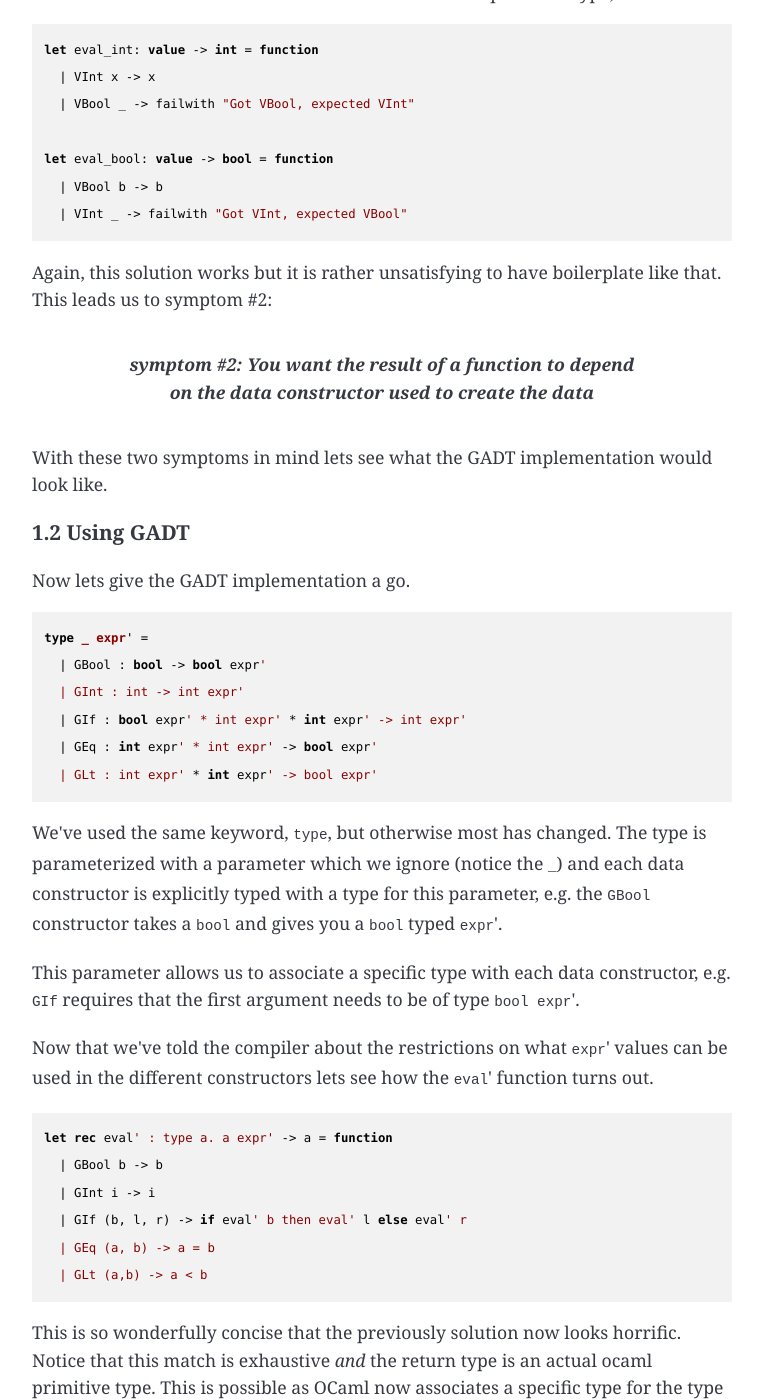
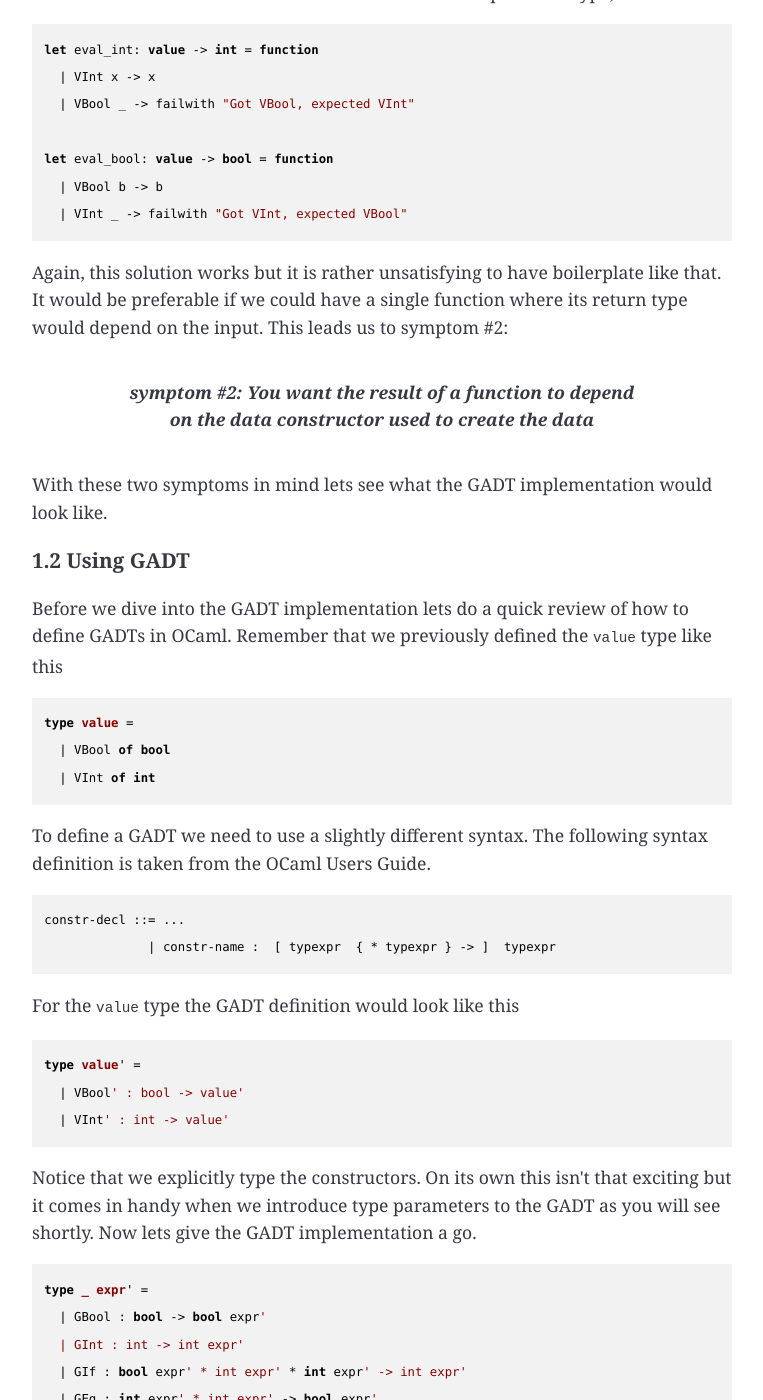
Before and after one commit to mads-hartmann/blog.mads-hartmann.com, a Jekyll site: the page built from _posts/2014-12-05-gadt-ocaml.html, in a window 1280 px wide and 1400 px high, scrolled down 3588 px. Shown: the whole window, without its empty margins (258-1021 px from the left). Built offline with Jekyll 4.4.1, drawn with Linux system fonts in a browser that asks for light colours; nearby versions of some CDN libraries; Markdown is read by kramdown in place of the engine named in the settings; some of the changed text lies outside the part shown.

Commit message:
A bit of polishing

```diff
--- a/_posts/2014-12-05-gadt-ocaml.html
+++ b/_posts/2014-12-05-gadt-ocaml.html
@@ -42,7 +42,7 @@ through the rest of the post.
 
 <p>
 The example that we're going to use is similar to the canonical
-example that you can also find in the OCaml Users Guide <a href="http://caml.inria.fr/pub/docs/manual-ocaml/extn.html">section</a> on
+example that you can also find in the OCaml Users Guide <a href="http://caml.inria.fr/pub/docs/manual-ocaml/extn.html#sec238">section</a> on
 GADTs. I later hope to write a blog post with lots of examples of
 GADTs to help solidify the concept - but that's for another time.
 </p>
@@ -185,7 +185,9 @@ let eval_bool: value -&gt; bool = function
 </div>
 <p>
 Again, this solution works but it is rather unsatisfying to have
-boilerplate like that. This leads us to symptom #2:
+boilerplate like that. It would be preferable if we could have a
+single function where its return type would depend on the input. This
+leads us to symptom #2:
 </p>
 
 <em>symptom #2: You want the result of a function to depend on
@@ -202,7 +204,47 @@ would look like.
 <h3 id="sec-1-2"><span class="section-number-3">1.2</span> Using GADT</h3>
 <div class="outline-text-3" id="text-1-2">
 <p>
-Now lets give the GADT implementation a go.
+Before we dive into the GADT implementation lets do a quick review of
+how to define GADTs in OCaml. Remember that we previously defined
+the <code>value</code> type like this
+</p>
+
+<div class="org-src-container">
+
+<pre class="src src-ocaml">type value =
+  | VBool of bool
+  | VInt of int
+</pre>
+</div>
+
+<p>
+To define a GADT we need to use a slightly different syntax. The
+following syntax definition is taken from the OCaml Users Guide.
+</p>
+
+<div class="org-src-container">
+
+<pre class="src src-:exports">constr-decl ::= ...
+              ∣ constr-name :  [ typexpr  { * typexpr } -&gt; ]  typexpr
+</pre>
+</div>
+
+<p>
+For the <code>value</code> type the GADT definition would look like this
+</p>
+
+<div class="org-src-container">
+
+<pre class="src src-ocaml">type value' =
+  | VBool' : bool -&gt; value'
+  | VInt' : int -&gt; value'
+</pre>
+</div>
+<p>
+Notice that we explicitly type the constructors. On its own this isn't
+that exciting but it comes in handy when we introduce type parameters
+to the GADT as you will see shortly. Now lets give the GADT
+implementation a go.
 </p>
 
 <div class="org-src-container">
@@ -216,22 +258,28 @@ Now lets give the GADT implementation a go.
 </pre>
 </div>
 <p>
-We've used the same keyword, <code>type</code>, but otherwise most has
-changed. The type is parameterized with a parameter which we ignore
-(notice the <code>_</code>) and each data constructor is explicitly typed with a
-type for this parameter, e.g. the <code>GBool</code> constructor takes a <code>bool</code>
-and gives you a <code>bool</code> typed <code>expr</code>'.
+We define an <code>expr</code>' GADT which is parameterized with an anonymous
+type (notice the <code>_</code>) and each data constructor is explicitly typed
+with a type for this parameter, e.g. the <code>GBool</code> constructor takes a
+<code>bool</code> and gives you a <code>bool</code> typed <code>expr</code>'.
 </p>
 
 <p>
-This parameter allows us to associate a specific type with each data
-constructor, e.g. <code>GIf</code> requires that the first argument needs to be
-of type <code>bool expr</code>'.
+The type parameter allows us to do two things:
 </p>
 
+<ul class="org-ul">
+<li>We can associate a specific type with each data constructor,
+e.g. <code>GBool</code> is of type <code>bool expr</code>'.
+</li>
+<li>We can restrict the input to functions using the type parameter of
+<code>expr</code>', e.g. <code>GIf</code> requires that the first argument needs to be of
+type <code>bool expr</code>'.
+</li>
+</ul>
+
 <p>
-Now that we've told the compiler about the restrictions on what
-<code>expr</code>' values can be used in the different constructors lets see how
+Now that we've told the compiler about these restrictions lets see how
 the <code>eval</code>' function turns out.
 </p>
 
@@ -292,6 +340,11 @@ compile-time error rather than the runtime error we got in the ADT
 example, that is, it is no longer possible to construct an invalid
 AST.
 </p>
+
+<p>
+That's it for this time. If you have any feedback catch me on twitter
+at <a href="http:twitter.com/mads_hartmann">@mads_hartmann</a> or send an email my way a <a href="mailto:mads379@gmail.com">mads379@gmail.com</a>.
+</p>
 </div>
 </div>
 </div>
```
Also changed, not shown: other parts of _posts/2014-12-05-gadt-ocaml.html (+1 -1 lines), _org/_posts/2014-12-05-gadt-ocaml.org (+52 -14 lines).
